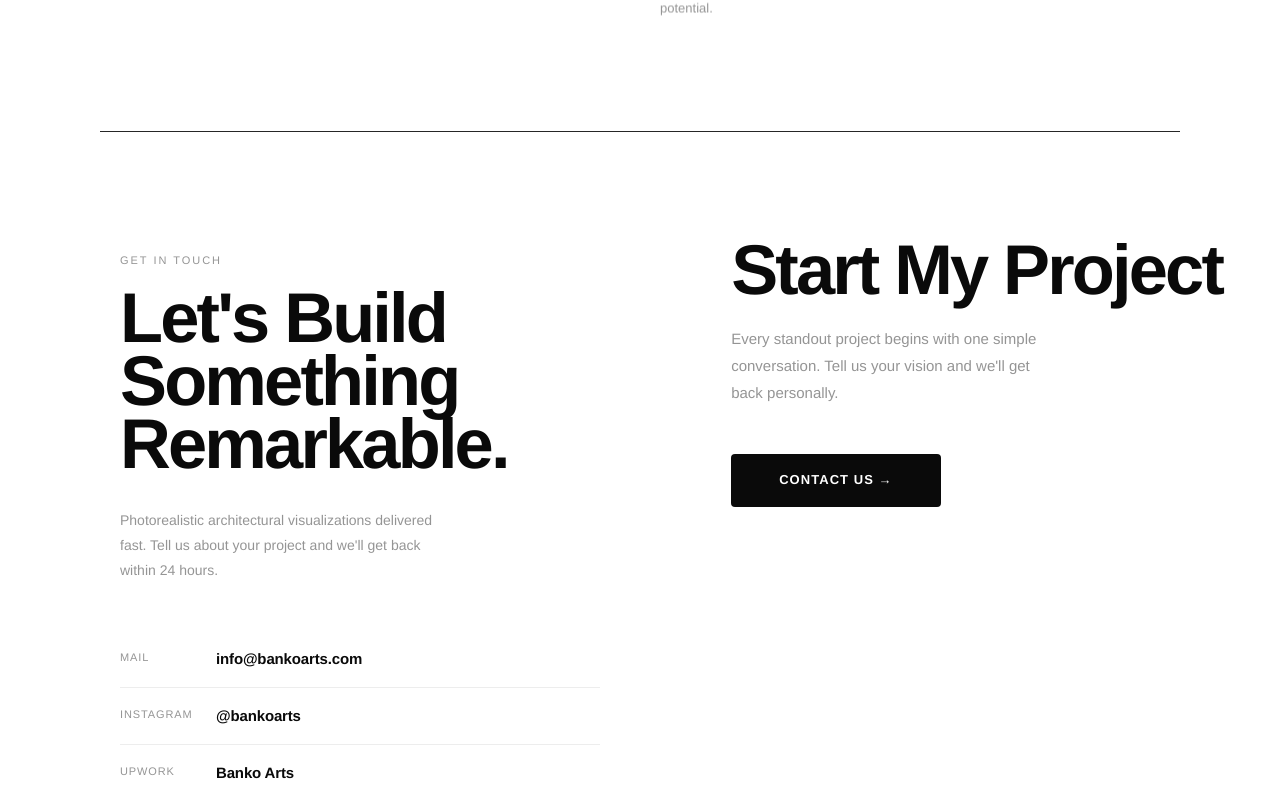
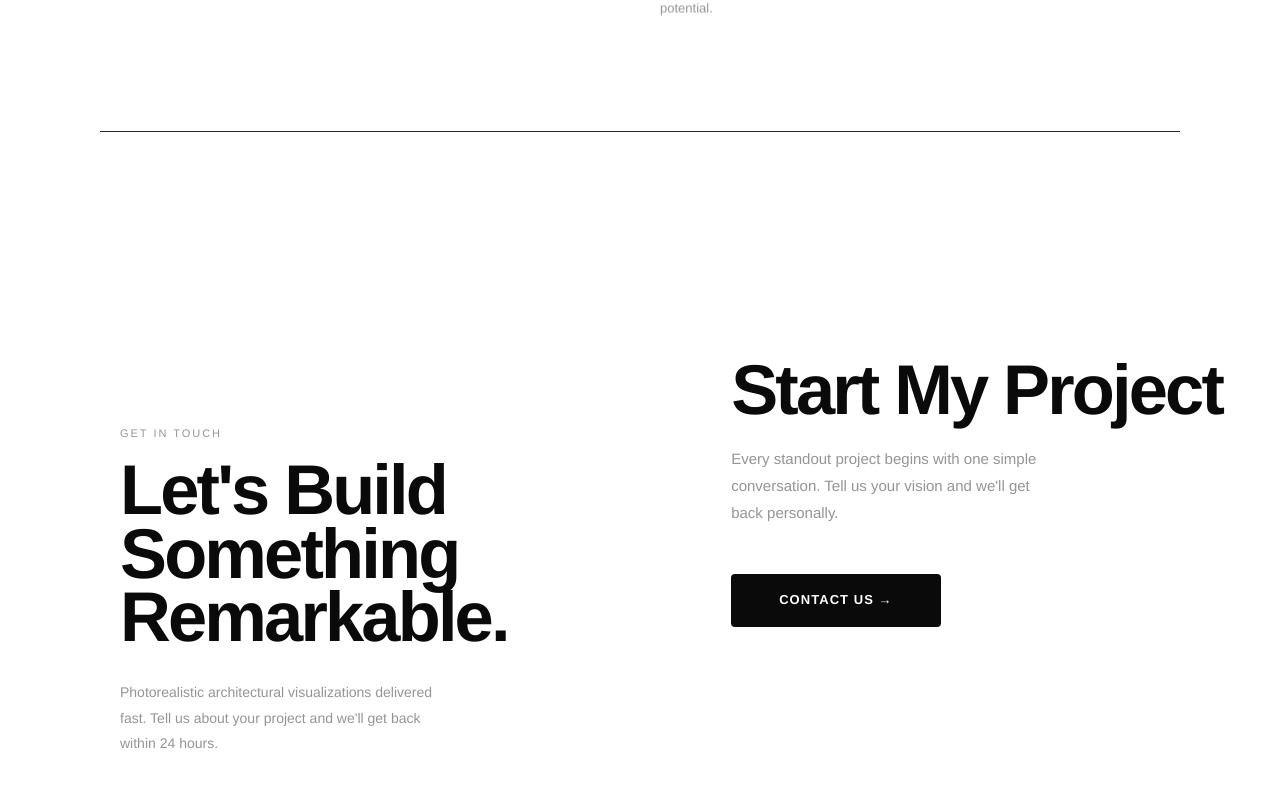
Before and after one commit to berkbankoglu/banko-arts-portfolio, a Next.js app: page / in a window 1280 px wide. Shown: the part 3119-3920 px from the top of the page. Built offline with nearby package versions, Linux system fonts and the light colour scheme; no server answers.

Commit message:
Contact: form box centered vertically with symmetric padding

```diff
--- a/app/page.js
+++ b/app/page.js
@@ -613,7 +613,7 @@ function ContactSection() {
 
   return (
     <section id="section-contact" ref={ref} style={{ borderTop:'1px solid var(--sep)' }}>
-      <div style={{ display:'grid', gridTemplateColumns:'1fr 1fr', alignItems:'start', gap:80, padding:'120px 20px 0' }}>
+      <div style={{ display:'grid', gridTemplateColumns:'1fr 1fr', alignItems:'center', gap:80, padding:'120px 20px 120px' }}>
 
         {/* Sol — hiç değişmez */}
         <div style={{
@@ -647,7 +647,7 @@ function ContactSection() {
         </div>
 
         {/* Sağ — slide panel */}
-        <div style={{ position:'relative', marginTop:'-120px', paddingBottom:'100px' }}>
+        <div style={{ position:'relative' }}>
           {/* Bu div layout alanını tutar, içindeki fixed div viewport'a uzanır */}
           <ContactSlide
             showForm={showForm}
```
